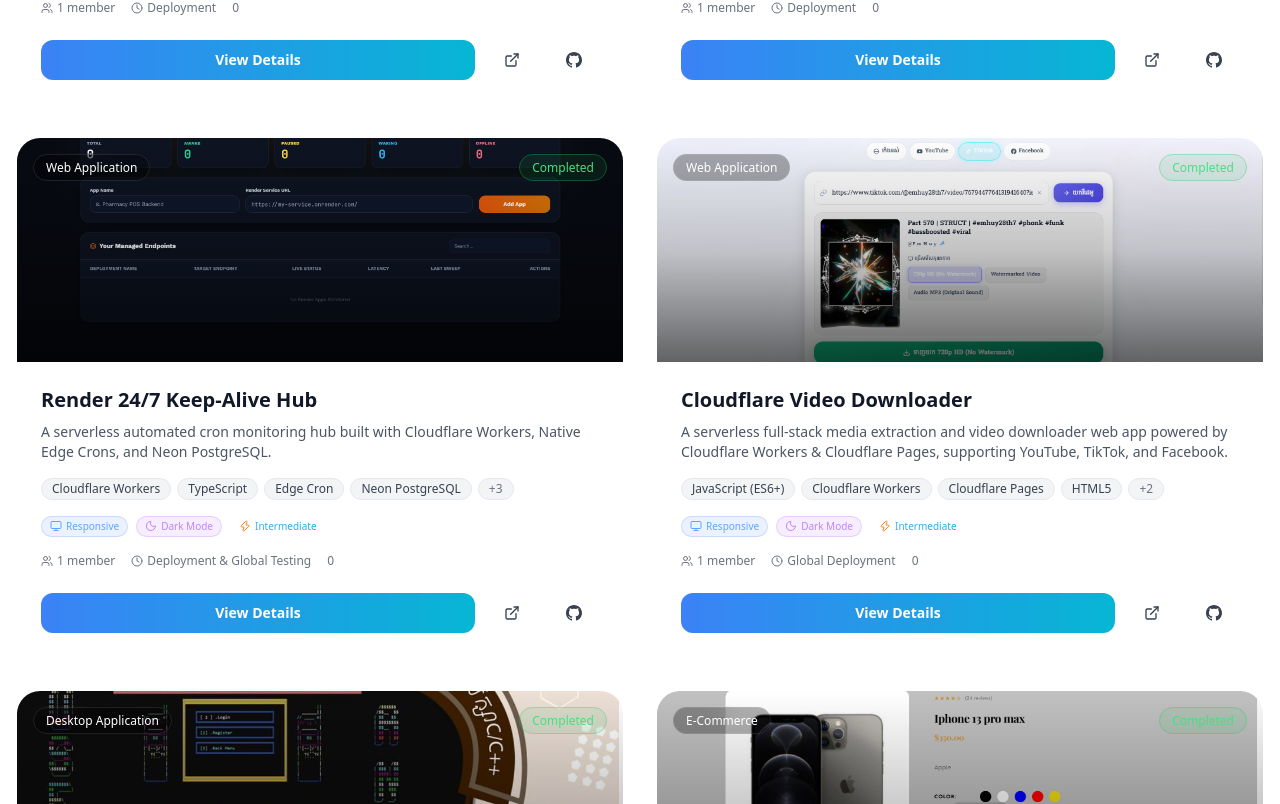
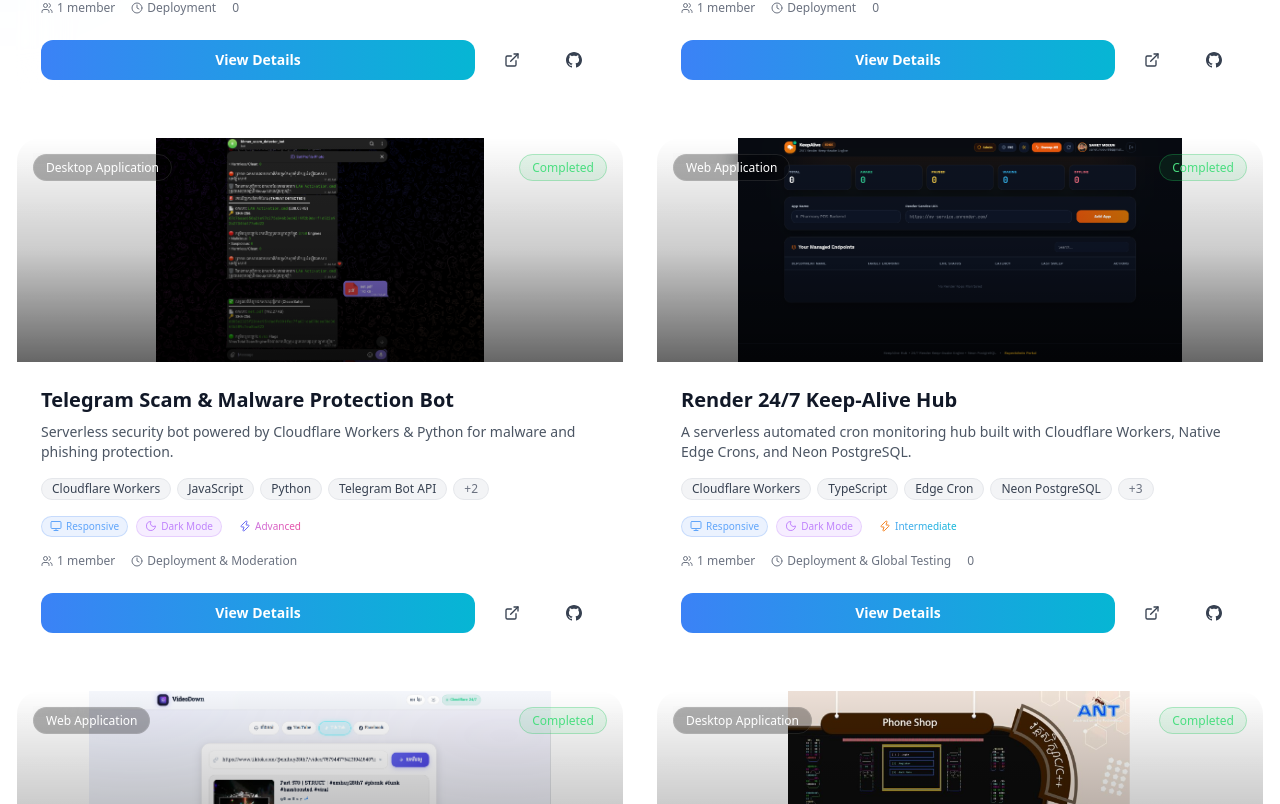
Before and after one commit to samet168/Portfolio, a Next.js app: page / in a window 1280 px wide. Shown: the part 7816-8620 px from the top of the page. Built offline with nearby package versions, Linux system fonts and the light colour scheme.

Commit message:
add project

```diff
--- a/src/app/projects/[slug]/page.tsx
+++ b/src/app/projects/[slug]/page.tsx
@@ -46,7 +46,7 @@
               alt={project.title}
               fill
               sizes="100vw"
-              className="object-cover"
+              className="object-contain"
               priority
             />
             <div className="absolute inset-0 bg-black/50 dark:bg-black/60" />
@@ -400,7 +400,7 @@
                 alt={`${project.title} - Full Preview`}
                 fill
                 sizes="(max-width: 768px) 100vw, 80vw"
-                className="object-cover transition-transform duration-700 group-hover:scale-105"
+                className="object-contain transition-transform duration-700 group-hover:scale-105"
               />
               <div className="absolute inset-0 bg-gradient-to-t from-black/40 via-transparent to-transparent opacity-0 group-hover:opacity-100 transition-opacity" />
               <div className="absolute inset-0 flex items-center justify-center opacity-0 group-hover:opacity-100 transition-opacity">
@@ -438,7 +438,7 @@
                     </div>
                     {hasImage ? (
                       <div className="relative w-full h-[calc(100%-1.5rem)]">
-                        <Image src={project.image!} alt={project.title} fill className="object-cover object-top" sizes="300px" />
+                        <Image src={project.image!} alt={project.title} fill className="object-contain object-top" sizes="300px" />
                       </div>
                     ) : (
                       <div className="p-3 space-y-2">
@@ -458,7 +458,7 @@
                       </div>
                       {hasImage ? (
                         <div className="relative w-full h-[calc(100%-0.75rem)]">
-                          <Image src={project.image!} alt={project.title} fill className="object-cover object-top" sizes="150px" />
+                          <Image src={project.image!} alt={project.title} fill className="object-contain object-top" sizes="150px" />
                         </div>
                       ) : (
                         <div className="p-2 space-y-1.5">
@@ -480,7 +480,7 @@
                       </div>
                       {hasImage ? (
                         <div className="relative w-full h-[calc(100%-0.75rem)]">
-                          <Image src={project.image!} alt={project.title} fill className="object-cover object-top" sizes="100px" />
+                          <Image src={project.image!} alt={project.title} fill className="object-contain object-top" sizes="100px" />
                         </div>
                       ) : (
                         <div className="p-1.5 space-y-1">
--- a/src/app/projects/page.tsx
+++ b/src/app/projects/page.tsx
@@ -94,7 +94,7 @@
                   alt={project.title}
                   fill
                   sizes="(max-width: 768px) 100vw, (max-width: 1200px) 50vw, 33vw"
-                  className="object-cover transition-transform duration-700 group-hover:scale-110"
+                  className="object-contain transition-transform duration-700 group-hover:scale-110"
                 />
                 <div className="absolute inset-0 bg-gradient-to-t from-black/60 via-black/20 to-transparent" />
               </>
--- a/src/components/sections/projects.tsx
+++ b/src/components/sections/projects.tsx
@@ -102,7 +102,7 @@
                   alt={project.title}
                   fill
                   sizes="(max-width: 768px) 100vw, (max-width: 1200px) 50vw, 33vw"
-                  className="object-cover transition-transform duration-700 group-hover:scale-110"
+                  className="object-contain transition-transform duration-700 group-hover:scale-110"
                 />
                 {/* Gradient overlay for readability */}
                 <div className="absolute inset-0 bg-gradient-to-t from-black/60 via-black/20 to-transparent" />
--- a/src/constants/projects.ts
+++ b/src/constants/projects.ts
@@ -633,6 +633,78 @@
     featured: true,
     order: 3
   },
+    {
+    id: 'telegram-scam-malware-detector',
+    slug: 'telegram-scam-malware-detector',
+    title: 'Telegram Scam & Malware Protection Bot',
+    shortDescription: 'Serverless security bot powered by Cloudflare Workers & Python for malware and phishing protection.',
+    longDescription: 'An enterprise-grade, serverless Telegram security bot built with Cloudflare Workers (ES Modules) and Python. It automatically scans incoming attachments using VirusTotal API v3 (SHA-256 Web Crypto API), inspects phishing URLs, detects double-extension scam tactics, and automatically moderates dangerous messages in Telegram Channels and Groups.',
+    category: 'Desktop Application',
+    status: 'completed',
+    image: '/images/telegram-bot-scam.png',
+    gradient: 'from-purple-600 via-indigo-500 to-blue-500',
+    accentColor: '#6366F1',
+    technologies: ['Cloudflare Workers', 'JavaScript', 'Python', 'Telegram Bot API', 'VirusTotal API v3', 'Webhooks'],
+    features: [
+      '24/7 Serverless Execution on Cloudflare Edge',
+      'SHA-256 Web Crypto Hash Calculation',
+      'VirusTotal API v3 Threat Analysis',
+      'Phishing URL & Scam Link Inspection',
+      'Anti-Scam Text Pattern Protection',
+      'Double Extension Scam Warning (photo.png.exe)',
+      'Automated Channel & Group Moderation',
+      'Full Khmer Language Support',
+    ],
+    architecture: {
+      frontend: 'Telegram Bot User Interface',
+      backend: 'Cloudflare Workers (ES Modules) + Python',
+      api: 'Telegram Bot API & VirusTotal API v3',
+      database: 'Stateless / Zero-Data Retention',
+      deployment: 'Cloudflare Workers Edge Network',
+    },
+    timeline: [
+      { phase: 'Architecture & Design', duration: '1 week', description: 'Designed serverless webhook architecture and SHA-256 Web Crypto pipeline' },
+      { phase: 'Development & Integration', duration: '1 week', description: 'Built Cloudflare Worker, VirusTotal API integration, and anti-scam regex' },
+      { phase: 'Deployment & Moderation', duration: '2 days', description: 'Deployed to Cloudflare Workers Edge and enabled Telegram Channel moderation' },
+    ],
+    challenges: [
+      {
+        problem: 'Serverless execution time and memory limits for file hashing',
+        solution: 'Used Web Crypto API for streaming SHA-256 digests directly on edge nodes',
+        lesson: 'Edge computing provides high performance without server maintenance overhead',
+      },
+    ],
+    teamSize: 1,
+    myRole: 'Full Stack Security Engineer',
+    difficulty: 'advanced',
+    isResponsive: true,
+    hasDarkMode: true,
+    viewUrl: 'https://t.me/khmer_scam_detector_bot',
+    github: {
+      repoName: 'telegram-bot-scam',
+      repoDescription: 'Enterprise Telegram Scam & Malware Detection Bot on Cloudflare Workers',
+      language: 'JavaScript',
+      lastUpdated: '2026-09-08',
+      url: 'https://github.com/samet167/telegram-bot-scam',
+    },
+    overview: {
+      introduction: 'A security bot that safeguards Telegram Groups and Channels against malware and phishing scams.',
+      problem: 'Telegram groups are heavily targeted by malware attachments and phishing gift links.',
+      solution: 'Automated 24/7 edge scanning via Cloudflare Workers and VirusTotal API v3.',
+      goal: 'Protect online Khmer Telegram communities from cybersecurity threats.',
+      keyFeatures: [
+        'VirusTotal File Hash & Upload Scanning',
+        'Phishing Link Detection',
+        'Auto-Moderation Deletion',
+        'Khmer Localization',
+      ],
+    },
+    gallery: [
+      '/images/telegram-bot-scam.png',
+    ],
+    featured: true,
+    order: 6,
+  },
   {
     id: 'render-keepalive-hub',
     slug: 'render-keepalive-hub',
@@ -1736,6 +1808,8 @@
   },
 
 
+
+
 ];
 
 export const projectCategories = [
```
Also changed, not shown: public/images/telegram-bot-scam.png (added), 1 other file (tests, documents, lock files or other folders).
